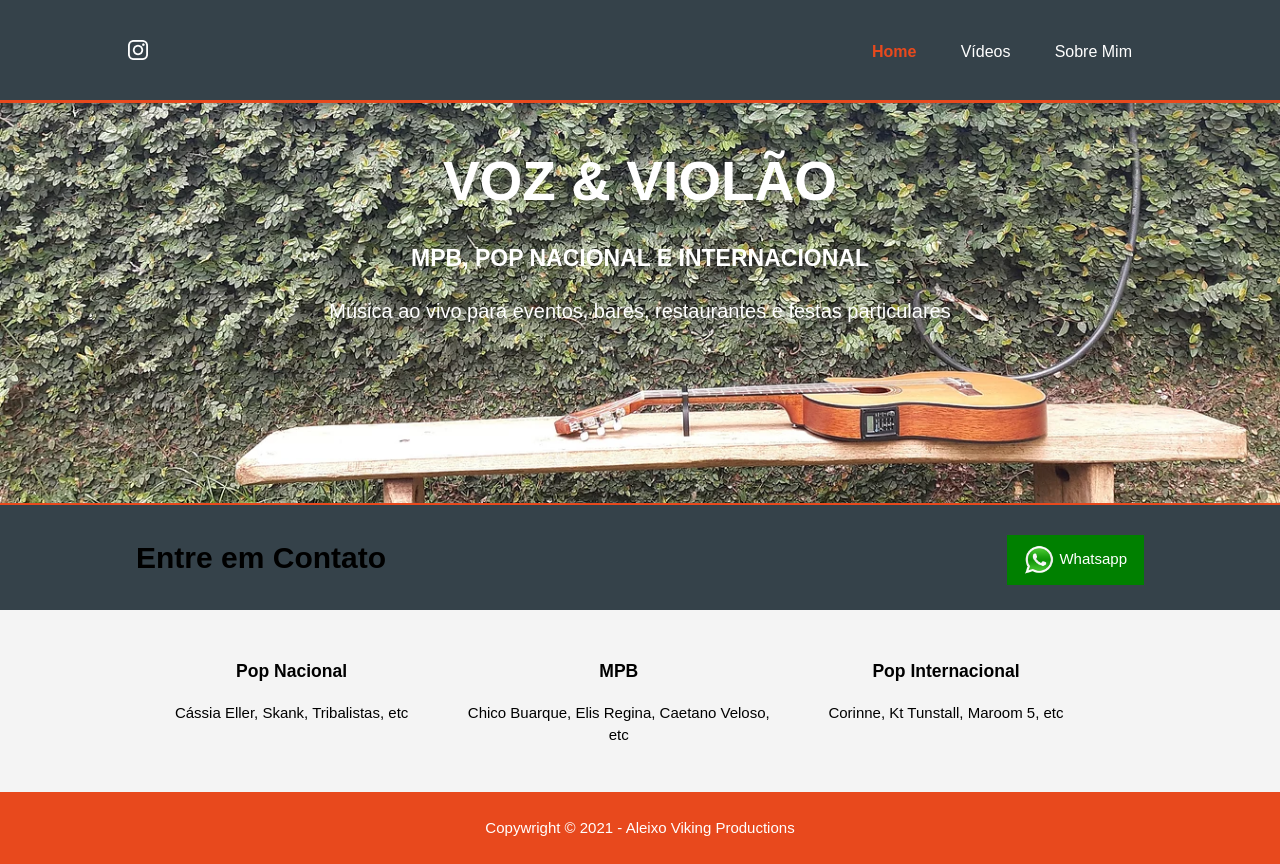
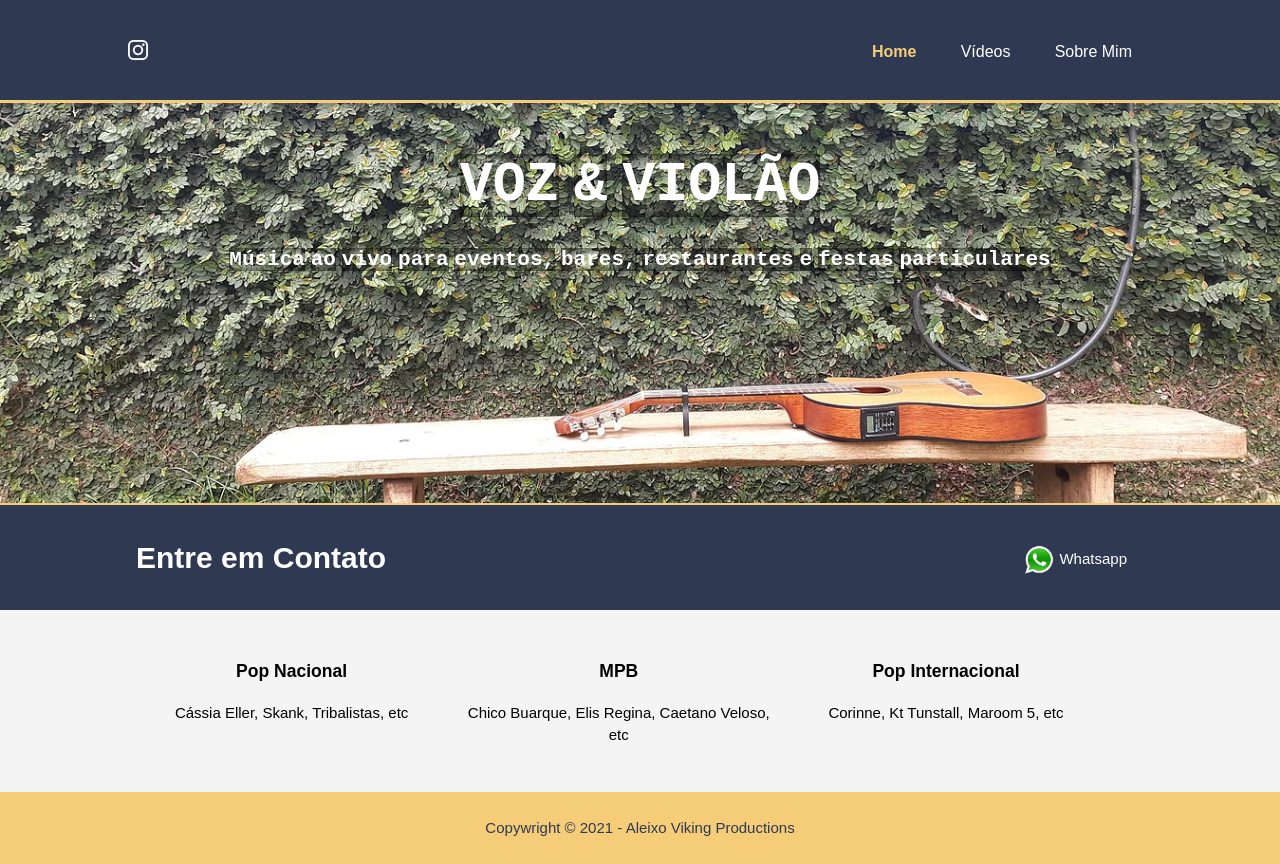
Before and after one commit to frbaumgratz/amandaaleixo, a plain HTML site: page index.html in a window 1280 px wide. Drawn offline with Linux system fonts and the light colour scheme.

Commit message:
primeira versao completa, site azul e amarelo, box shadow, só falta a logo

```diff
--- a/assets/css/style.css
+++ b/assets/css/style.css
@@ -29,11 +29,11 @@ ul{
 
 /* Header **/
 header{
-    background:#35424a;
+    background:#303952;
     color:#ffffff;
     padding-top:30px;
     min-height:70px;
-    border-bottom:#e8491d 3px solid;
+    border-bottom:#f5cd79 3px solid;
 }
 
 header #logo{
@@ -64,7 +64,7 @@ header nav{
 }
 
 header .current a{
-    color:#e8491d;
+    color:#f5cd79;
     font-weight:bold;
 }
 
@@ -90,20 +90,23 @@ header a:hover{
     margin-bottom:10px;
 }
 
-#showcase h2{
-    font-size:23px;
+#showcase p{
+    font-size:21px;
+    font-weight:bold;
+    margin-top:15px;
 }
 
-#showcase p{
-    font-size:20px;
+#showcase code{
+    box-shadow: inset 0px 0px 10px 1px rgba(0, 0, 0, .75);
 }
 
 /* Contato */
 
 #contato{
     padding:10px;
-    background:#35424a;
-    border-top:#e8491d 2px solid;
+    background:#303952;
+    border-top:#f5cd79 2px solid;
+    color:#ffffff;
 }
 #contato h1{
     float:left;
@@ -115,7 +118,7 @@ header a:hover{
 }
 
 #contato form .wpp{
-    background-color:green;
+    background-color:#303952;
     color:#ffffff;
     display:inline-block;
     padding:10px 17px 10px 17px;
@@ -124,7 +127,7 @@ header a:hover{
 }
 
 #contato form .wpp:hover{
-    background-color:#da0f0f;
+    background-color:#f5cd79;
     font-weight:bold;
 }
 
@@ -207,7 +210,7 @@ article#main-col{
 footer{
     padding:10px;
     margin-top:20px;
-    color:#ffffff;
-    background-color:#e8491d;
+    color:#303952;
+    background-color:#f5cd79;
     text-align:center;
 }
--- a/index.html
+++ b/index.html
@@ -31,9 +31,8 @@
 
     <section id="showcase">
         <div class="container">
-            <h1>VOZ & VIOLÃO</h1>
-                <h2>MPB, POP NACIONAL E INTERNACIONAL</h2>
-                    <p>Música ao vivo para eventos, bares, restaurantes e festas particulares</p>
+            <h1><code>VOZ</code> <code>&</code> <code>VIOLÃO</code></h1>
+                <p><code>Música</code> <code>ao</code> <code>vivo</code> <code>para</code> <code>eventos,</code> <code>bares,</code> <code>restaurantes</code> <code>e</code> <code>festas</code> <code>particulares</code></p>
         </div>
     </section>
 
```
Also changed, not shown: about.html (+1 -1 lines), videos.html (+1 -1 lines).
